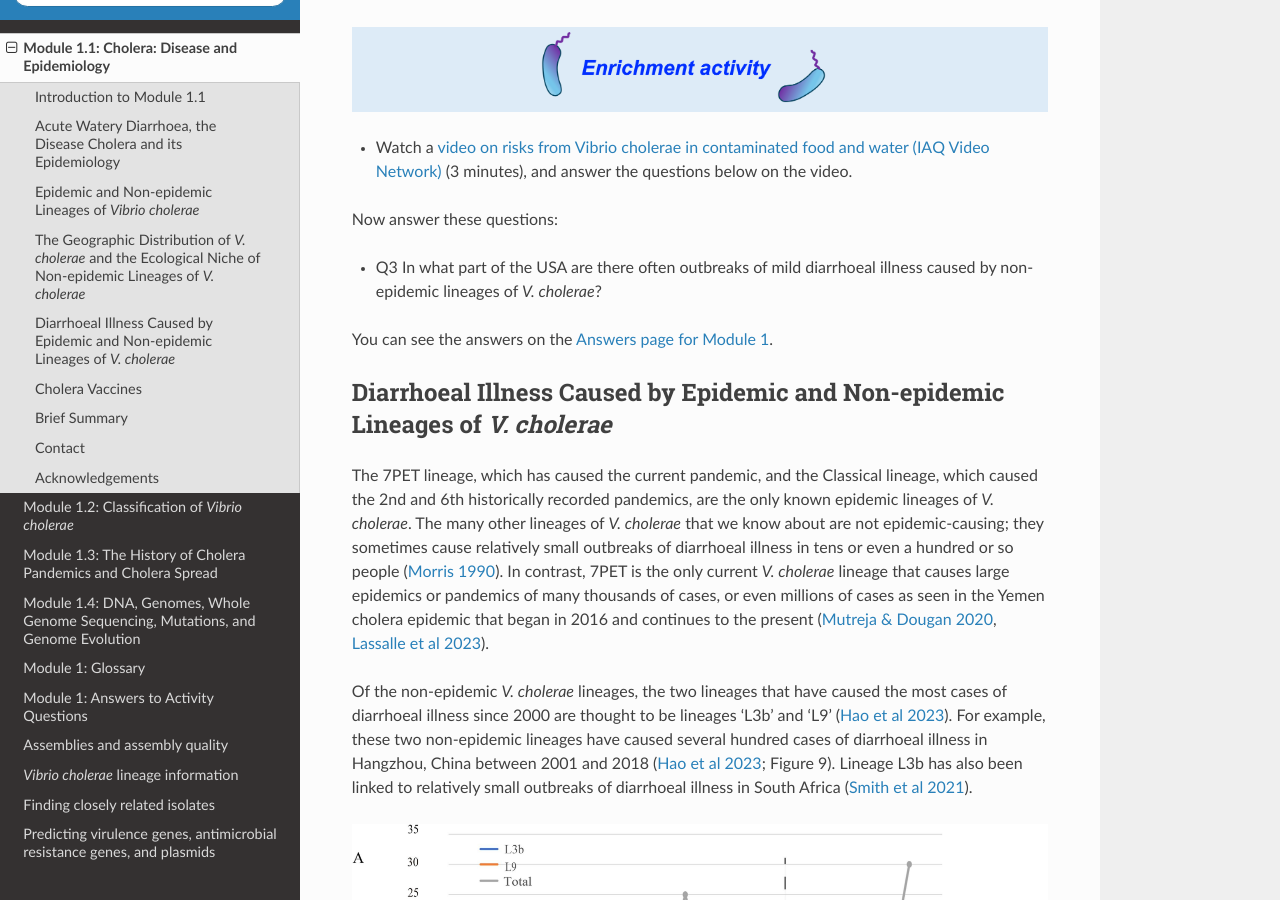
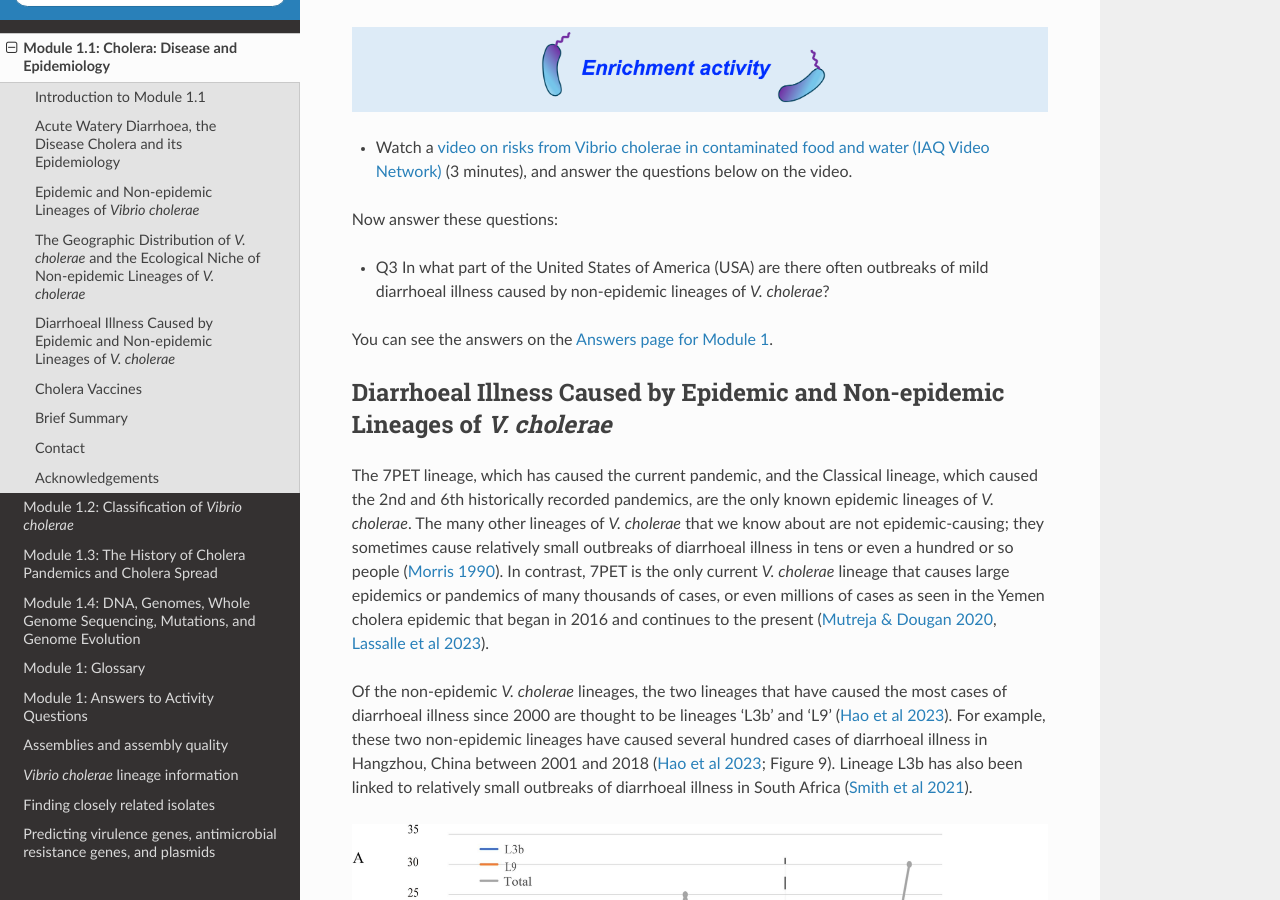
Before and after one commit to avrilcoghlan/cholerabook, a Sphinx documentation site: the page built from docs/source/vibriogenomes.rst, in a window 1280 px wide and 900 px high, scrolled down 8395 px. Built offline with Sphinx 7.4.7 and the Read the Docs theme 2.0.0, drawn with Linux system fonts in a browser that asks for light colours.

Commit message:
Update vibriogenomes.rst

```diff
--- a/docs/source/vibriogenomes.rst
+++ b/docs/source/vibriogenomes.rst
@@ -276,7 +276,7 @@ some small outbreaks of mild diarrhoeal illness are caused by eating shellfish t
 
 Now answer these questions:
 
-* Q3 In what part of the USA are there often outbreaks of mild diarrhoeal illness caused by non-epidemic lineages of *V. cholerae*?
+* Q3 In what part of the United States of America (USA) are there often outbreaks of mild diarrhoeal illness caused by non-epidemic lineages of *V. cholerae*?
 
 You can see the answers on the `Answers page for Module 1`_.
 
```
